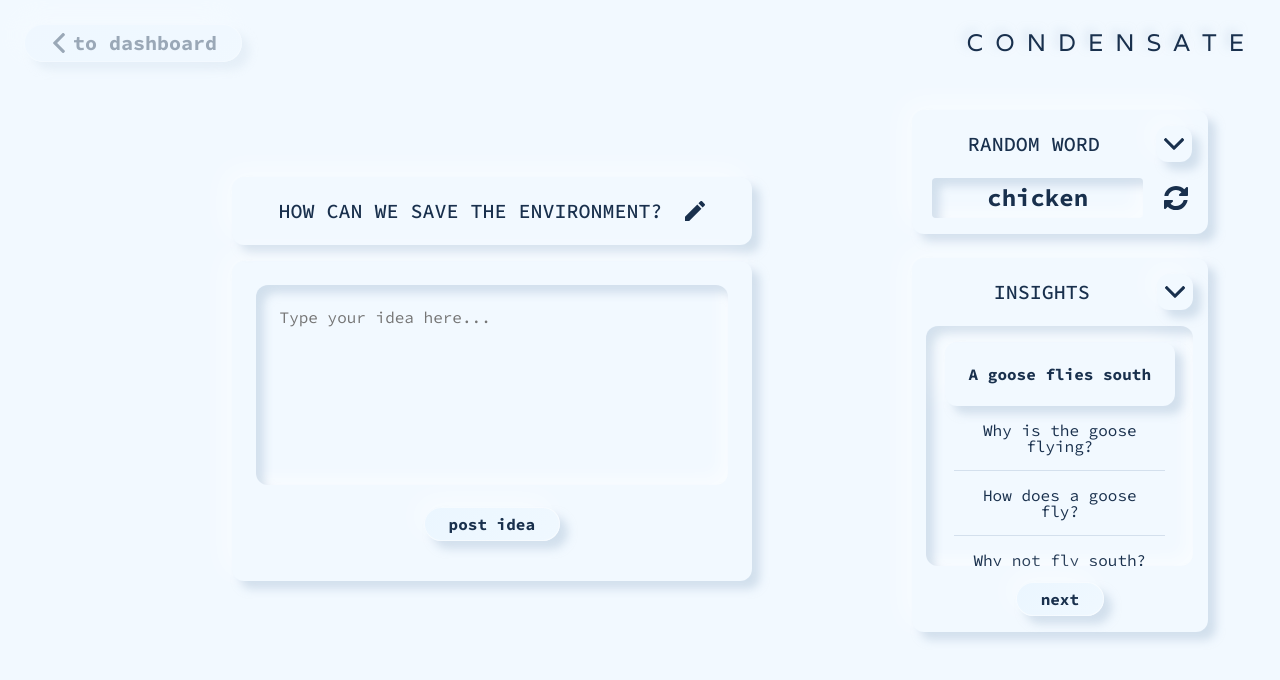
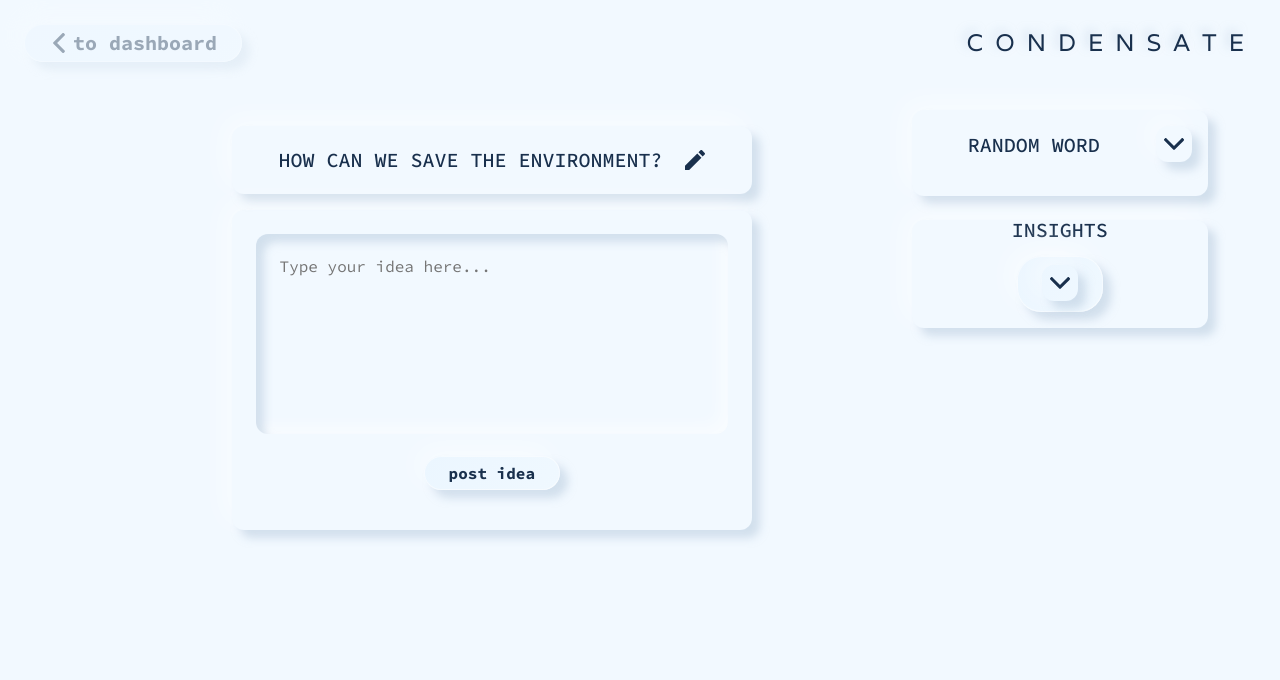
Before and after one commit to CondensateCrew/Condensate, a React (Create React App) app: page /round-three in a window 1280 px wide. Shown: the top 680 px of the page. Built offline with nearby package versions, Linux system fonts and the light colour scheme.

Commit message:
Add toggle functionality

```diff
--- a/src/Components/DisplayInsights/DisplayInsights.tsx
+++ b/src/Components/DisplayInsights/DisplayInsights.tsx
@@ -8,6 +8,7 @@ import down from 'assets/down.svg';
 
 const DisplayInsights:React.FC = () => {
   const [ currentStep, setCurrentStep ] = useState<number>(0)
+  const [ isClicked, setIsClicked ] = useState<boolean>(false);
   const [ insights, setInsights ] = useState<Insight[]>(mockInsights)//eslint-disable-line
 
   // const insights = useSelector((state: AppStore) => state.insights)
@@ -18,21 +19,29 @@ const DisplayInsights:React.FC = () => {
     } else {
       setCurrentStep(currentStep + 1)
     }
-  }
+  };
+
+  const toggleBlock = () => setIsClicked(!isClicked);
+  const upClass = (isClicked) ? 'up-btn' : '';
 
   return (
     <section className='display-insights-section'>
-      <div className='display-insights-header-div'>
+      <header>
         <h3>Insights</h3>
-        <img src={down} alt='down-arrow'/>
-      </div>
-      <div className='display-insights-body-div'>
-        <h2>{insights[currentStep].question}</h2>
-        <li>{insights[currentStep].answers[0]}</li>
-        <li>{insights[currentStep].answers[1]}</li>
-        <li>{insights[currentStep].answers[2]}</li>
-      </div>
-      <button type='button' onClick={showNextInsight}>Next</button>
+        <button onClick={toggleBlock}>
+          <img src={down} alt='down-arrow' className={upClass} />
+        </button>
+      </header>
+      { isClicked &&
+        <ul className='display-insights-body-div'>
+          <h2>{insights[currentStep].question}</h2>
+          <li>{insights[currentStep].answers[0]}</li>
+          <li>{insights[currentStep].answers[1]}</li>
+          <li>{insights[currentStep].answers[2]}</li>
+        </ul>
+      }
+      { isClicked &&
+        <button type='button' onClick={showNextInsight}>Next</button>}
     </section>
   )
 }
--- a/src/Components/SecretSauce/SecretSauce.tsx
+++ b/src/Components/SecretSauce/SecretSauce.tsx
@@ -8,7 +8,8 @@ import { AppStore } from 'interfaces';
 import { addSecretSauce } from 'redux/actions';
 
 const SecretSauce:React.FC = () => {
-  const [ currentStep, setCurrentStep ] = useState<number>(0)
+  const [ currentStep, setCurrentStep ] = useState<number>(0);
+  const [ isClicked, setIsClicked ] = useState<boolean>(false);
 
   const dispatch = useDispatch();
 
@@ -26,16 +27,23 @@ const SecretSauce:React.FC = () => {
     }
   }
 
+  const toggleBlock = () => setIsClicked(!isClicked);
+  const upClass = (isClicked) ? 'up-btn' : '';
+
   return (
     <section className='secret-sauce-section'>
-      <div className='secret-sauce-header-div'>
+      <header className='secret-sauce-header-div'>
         <h3>Random Word</h3>
-        <img src={down} alt='down-arrow'/>
-      </div>
-      <div className='secret-sauce-display-div'>
-        <h2>{secretSauce[currentStep]}</h2>
-        <img onClick={refreshSecretSauce} src={refresh} alt='refresh-recycle icon'/>
-      </div>
+        <button onClick={toggleBlock}>
+          <img src={down} alt='down-arrow' className={upClass} />
+        </button>
+      </header>
+      { isClicked &&
+        <main className='secret-sauce-display-div'>
+          <h2>{secretSauce[currentStep]}</h2>
+          <img onClick={refreshSecretSauce} src={refresh} alt='refresh-recycle icon'/>
+        </main>
+      }
     </section>
   )
 }
```
